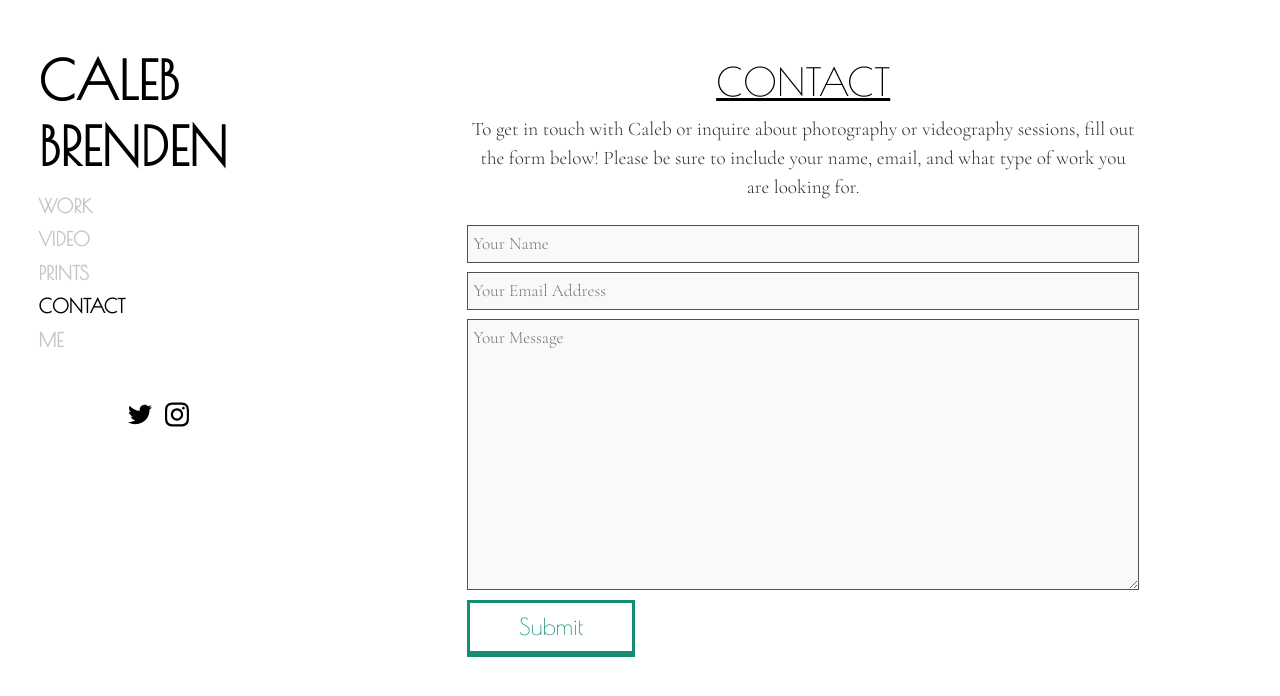
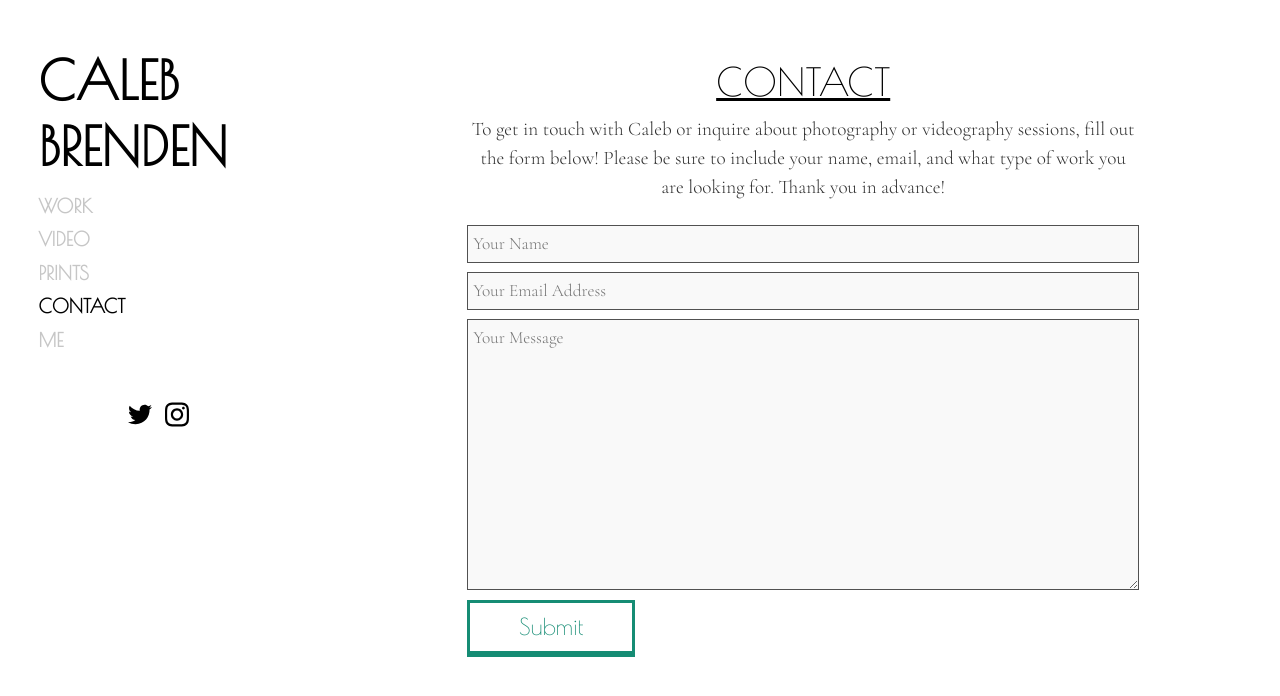
Before and after one commit to calebbrenden/my-site, a Jekyll site: the page built from contact.md, in a window 1280 px wide. Shown: the top 696 px of the page. Built offline with Jekyll 4.4.1, drawn with Linux system fonts in a browser that asks for light colours.

Commit message:
added thank you

```diff
--- a/contact.md
+++ b/contact.md
@@ -8,7 +8,7 @@ author: Caleb Brenden
 
 <h1 class="page-title">CONTACT</h1>
 
-<p align="center">To get in touch with Caleb or inquire about photography or videography sessions, fill out the form below! Please be sure to include your name, email, and what type of work you are looking for.</p>
+<p align="center">To get in touch with Caleb or inquire about photography or videography sessions, fill out the form below! Please be sure to include your name, email, and what type of work you are looking for. Thank you in advance!</p>
 
 
 <form class="contact-form" action="https://formspree.io/calebbrenden@unm.edu.com"
```
